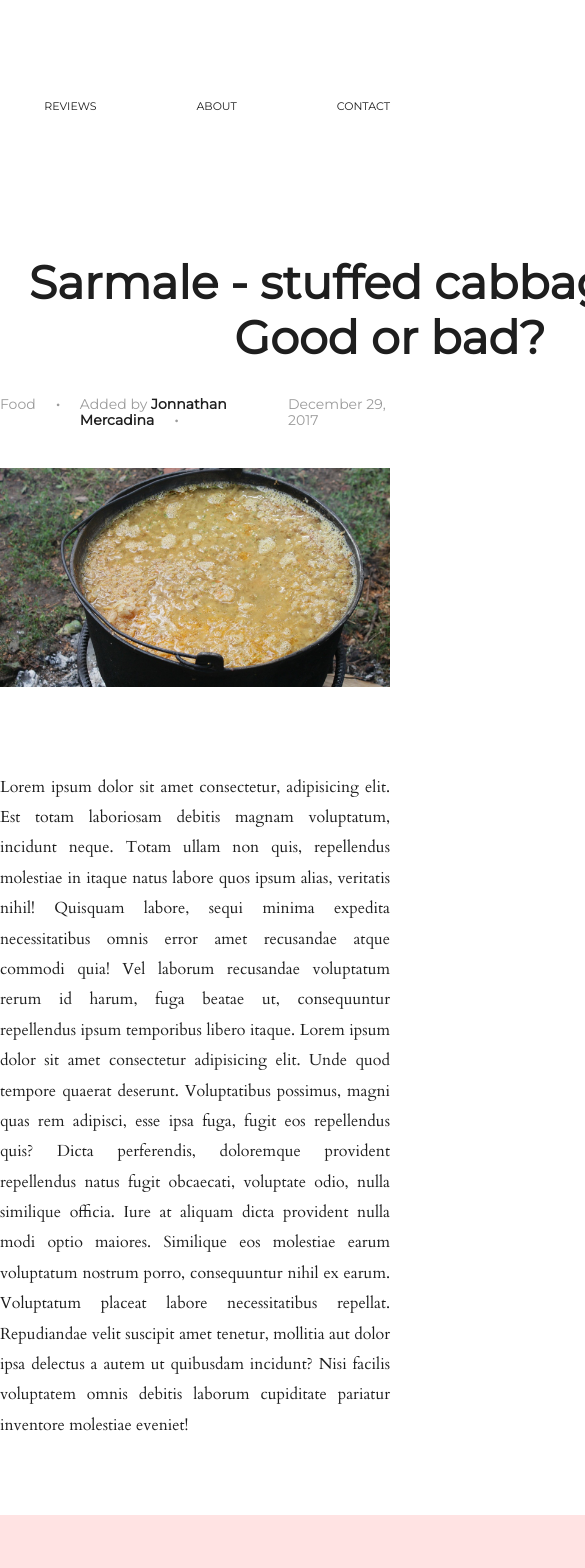
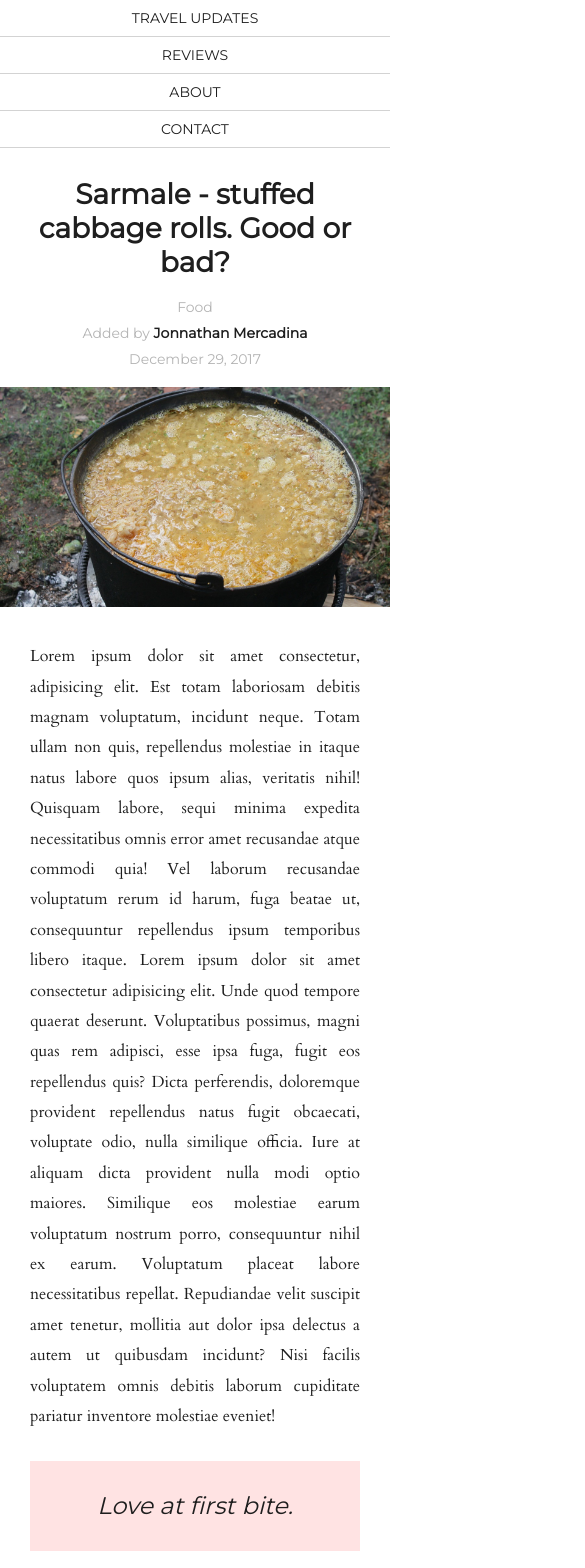
Before and after one commit to cc-stefan/blog-angular, an Angular app: page /articles/1 in a window 390 px wide. Shown: the top 1568 px of the page, 585 px wide, since content can reach past the window. Built offline with nearby package versions, Linux system fonts and the light colour scheme; data requests are answered from the project's data file.

Commit message:
Add mobile responsiveness

```diff
--- a/src/app/components/footer/footer.component.html
+++ b/src/app/components/footer/footer.component.html
@@ -1,6 +1,6 @@
 <footer class="footer">
   <button class="footer__link"
           (click)="previousPage.emit()">{{ isOnReadOneArticlePage ? 'previous article' : 'previous' }}</button>
-  <button class="footer__link footer__link--next"
+  <button class="footer__link"
           (click)="nextPage.emit()">{{ isOnReadOneArticlePage ? 'next article' : 'next' }}</button>
 </footer>
--- a/src/styles.css
+++ b/src/styles.css
@@ -4,7 +4,7 @@
   --white-color: #FFFFFF;
   --black-color: #1e1e1e;
   --black-color-hover: #1e1e1e80;
-  --grey-color: #9b9b9b;
+  --grey-color: #b4b4b4;
   --pink-color: #FFE3E3;
   --cardo-font: 'Cardo', serif;
   --montserrat-font: 'Montserrat', sans-serif;
@@ -29,6 +29,7 @@ img {
   margin: 0 auto;
   width: 100%;
   max-width: 1280px;
+  min-width: 320px;
 }
 
 .nav {
@@ -91,7 +92,7 @@ img {
   font-size: 46px;
   margin: 0 auto;
   text-align: center;
-  width: 780px;
+  max-width: 780px;
 }
 
 .title--details {
@@ -158,7 +159,6 @@ img {
 
 .content__container {
   margin: 80px auto 100px auto;
-  width: 100%;
   max-width: 780px;
 }
 
@@ -170,8 +170,8 @@ img {
 
 .footer {
   display: flex;
-  flex-direction: column;
-  align-items: flex-start;
+  flex-direction: row;
+  justify-content: space-between;
   margin: 35px 0 100px 0;
 }
 
@@ -189,10 +189,10 @@ img {
   color: var(--black-color-hover);
 }
 
-.footer__link--next {
-  align-self: flex-end;
-  margin-top: -40px;
-}
+/*.footer__link--next {*/
+/*  align-self: flex-end;*/
+/*  margin-top: -40px;*/
+/*}*/
 
 .show-modal {
   overflow: hidden;
@@ -214,6 +214,7 @@ img {
   overflow: auto;
   align-items: center;
   justify-content: center;
+  min-width: 320px;
 }
 
 .modal {
@@ -267,6 +268,7 @@ img {
   display: flex;
   justify-content: space-between;
   margin-top: 50px;
+  gap: 10px;
 }
 
 .button--pink {
@@ -302,3 +304,123 @@ img {
     transform: rotate(360deg);
   }
 }
+
+@media only screen and (max-width: 1300px) {
+  .actions__container {
+    margin: 20px 20px 20px 0;
+  }
+
+  .saying {
+    padding: 30px;
+    margin: 30px -175px;
+  }
+}
+
+@media only screen and (max-width: 1000px) {
+  .input {
+    max-width: 100%;
+  }
+
+  .saying {
+    padding: 30px;
+    margin: 30px -50px;
+  }
+}
+
+@media only screen and (max-width: 840px) {
+  .nav {
+    margin-top: 10px;
+    justify-content: center;
+  }
+
+  .saying {
+    font-size: 24px;
+    padding: 30px;
+    margin: 30px 0;
+  }
+
+  .nav__container {
+    width: 100%;
+    flex-direction: column;
+    gap: 10px;
+  }
+
+  .nav__item {
+    font-size: 14px;
+    margin: 0;
+    text-align: center;
+    border-bottom: 1px solid #d3d3d3;
+    padding-bottom: 10px;
+  }
+
+  .add__container {
+    margin: 30px 0 30px 0;
+    justify-content: center;
+    padding-left: 30px;
+    padding-right: 30px;
+  }
+
+  .content__container {
+    margin: 30px auto;
+    padding-left: 30px;
+    padding-right: 30px;
+  }
+
+  .readmore__container {
+    margin: 0 0 90px 0;
+  }
+
+  .title {
+    font-size: 28px;
+    padding-left: 30px;
+    padding-right: 30px;
+  }
+
+  .title--details {
+    margin-top: 30px;
+  }
+
+  .button {
+    width: 100%;
+    max-width: 300px;
+  }
+
+  .info__container {
+    flex-direction: column;
+    align-items: center;
+    gap: 10px;
+    margin: 20px 0 0 0;
+  }
+
+  .info__container--details {
+    margin-bottom: 20px;
+  }
+
+  .info__item:not(:last-child):after {
+    content: '';
+    padding: 0;
+  }
+
+  .actions__container {
+    margin: 20px 20px 20px 0;
+  }
+
+  .modal {
+    height: 100%;
+  }
+
+  .input {
+    max-width: 100%;
+  }
+
+  .footer {
+    display: flex;
+    flex-direction: row;
+    justify-content: space-between;
+    margin: 35px 0 100px 0;
+  }
+
+  .footer__link {
+    font-size: 24px;
+  }
+}
```
